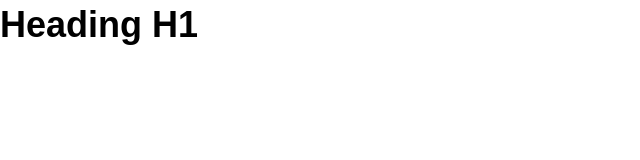
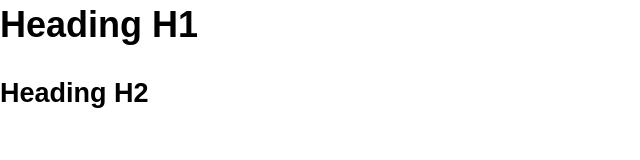
Before and after one commit to anishdevUplers/my-project, a plain HTML site: page index.html in a window 1280 px wide. Shown: the whole page, without its empty margins (0-640 px from the left). Drawn offline with Linux system fonts and the light colour scheme.

Commit message:
index.html

```diff
--- a/index.html
+++ b/index.html
@@ -12,5 +12,6 @@
     </head>
     <body>
         <h1>Heading H1</h1>
+        <h2>Heading H2</h2>
     </body>
 </html>
```
